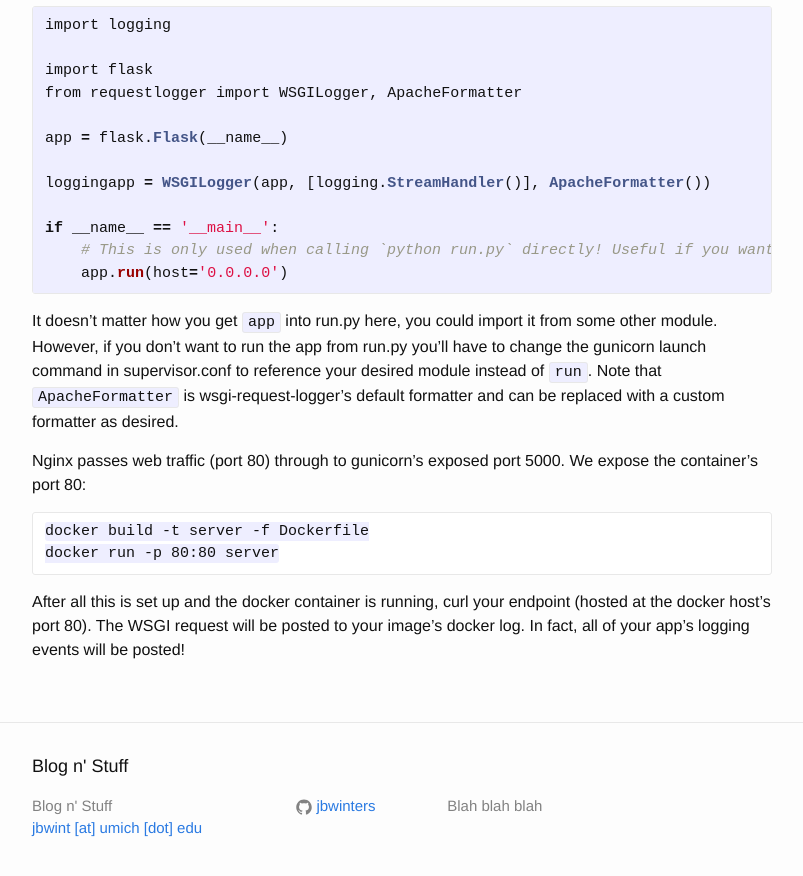
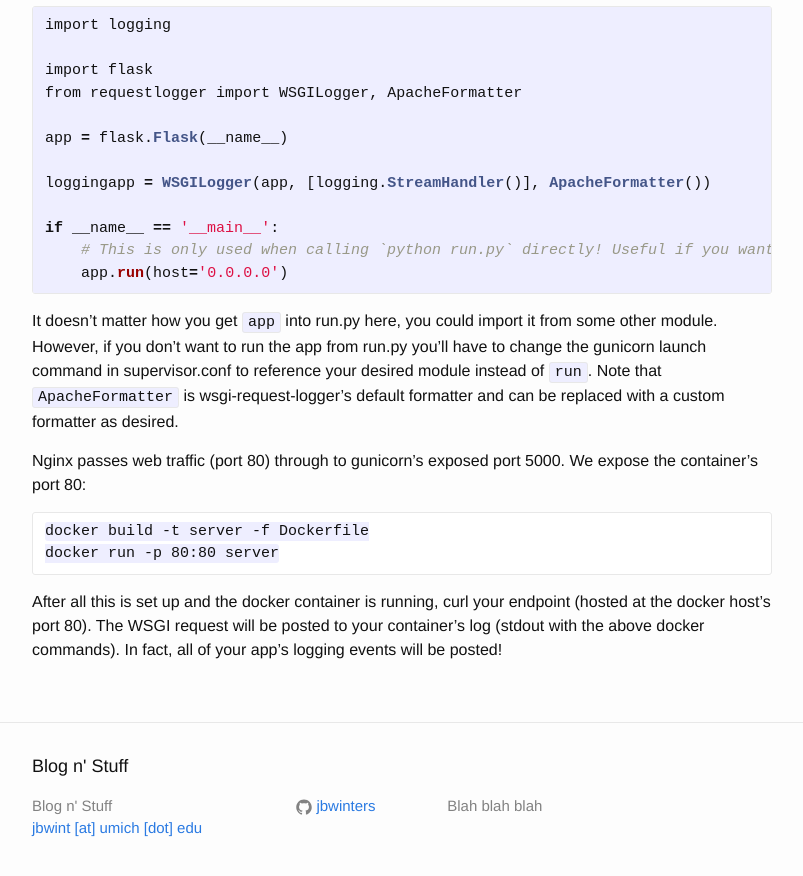
Before and after one commit to jbwinters/jbwinters.github.io, a Jekyll site: the page built from _posts/2016-01-15-docker-nginx-gunicorn-flask.markdown, in a window 1280 px wide and 900 px high, scrolled down 2456 px. Shown: the top 876 px of the window, without its empty margins (238-1041 px from the left). Built offline with Jekyll 4.4.1, drawn with Linux system fonts in a browser that asks for light colours.

Commit message:
more minor cleanup

```diff
--- a/_posts/2016-01-15-docker-nginx-gunicorn-flask.markdown
+++ b/_posts/2016-01-15-docker-nginx-gunicorn-flask.markdown
@@ -120,4 +120,4 @@ Nginx passes web traffic (port 80) through to gunicorn's exposed port 5000. We e
 	docker build -t server -f Dockerfile
 	docker run -p 80:80 server
 
-After all this is set up and the docker container is running, curl your endpoint (hosted at the docker host's port 80). The WSGI request will be posted to your image's docker log. In fact, all of your app's logging events will be posted!
+After all this is set up and the docker container is running, curl your endpoint (hosted at the docker host's port 80). The WSGI request will be posted to your container's log (stdout with the above docker commands). In fact, all of your app's logging events will be posted!
```
